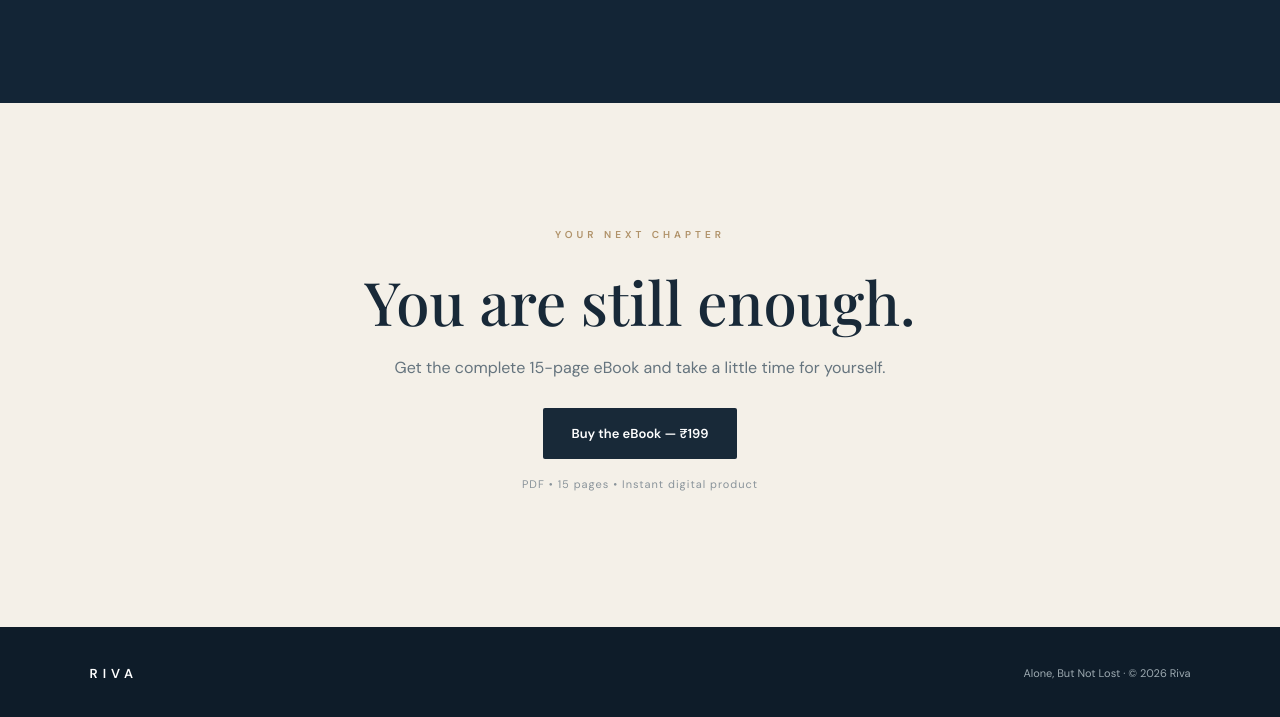
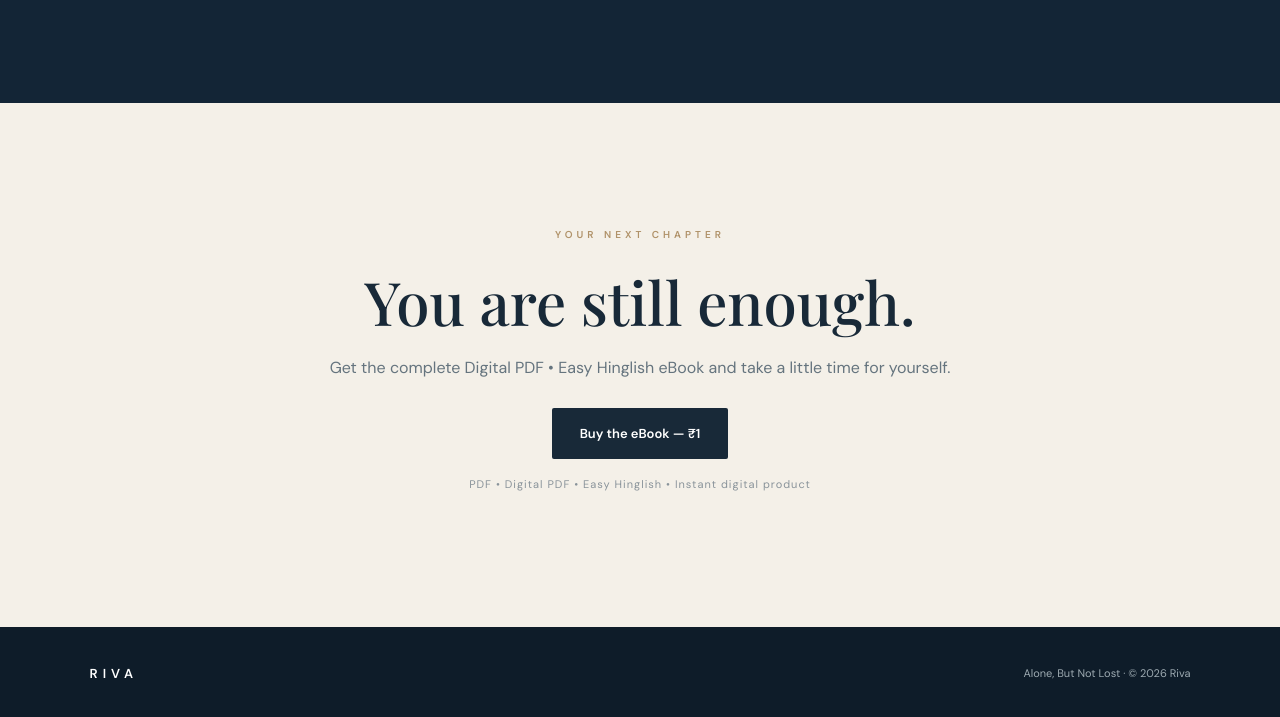
Before and after one commit to rishiyadav232001-blip/riva-ebook, a plain HTML site: page index.html in a window 1280 px wide. Shown: the part 2854-3571 px from the top of the page. Drawn offline with nearby package versions, Linux system fonts and the light colour scheme.

Commit message:
Update index.html
kr do

```diff
--- a/index.html
+++ b/index.html
@@ -80,10 +80,10 @@
     <section id="buy" class="buy">
       <p class="eyebrow">YOUR NEXT CHAPTER</p>
       <h2>You are still enough.</h2>
-      <p>Get the complete 15-page eBook and take a little time for yourself.</p>
+      <p>Get the complete Digital PDF • Easy Hinglish eBook and take a little time for yourself.</p>
       <!-- Replace the # below with your payment/checkout link -->
-      <a class="btn primary large" href="#" onclick="showPaymentMessage(event)">Buy the eBook — ₹199</a>
-      <p class="secure">PDF • 15 pages • Instant digital product</p>
+      <a class="btn primary large" href="#" onclick="showPaymentMessage(event)">Buy the eBook — ₹1</a>
+      <p class="secure">PDF • Digital PDF • Easy Hinglish • Instant digital product</p>
     </section>
   </main>
 
```
